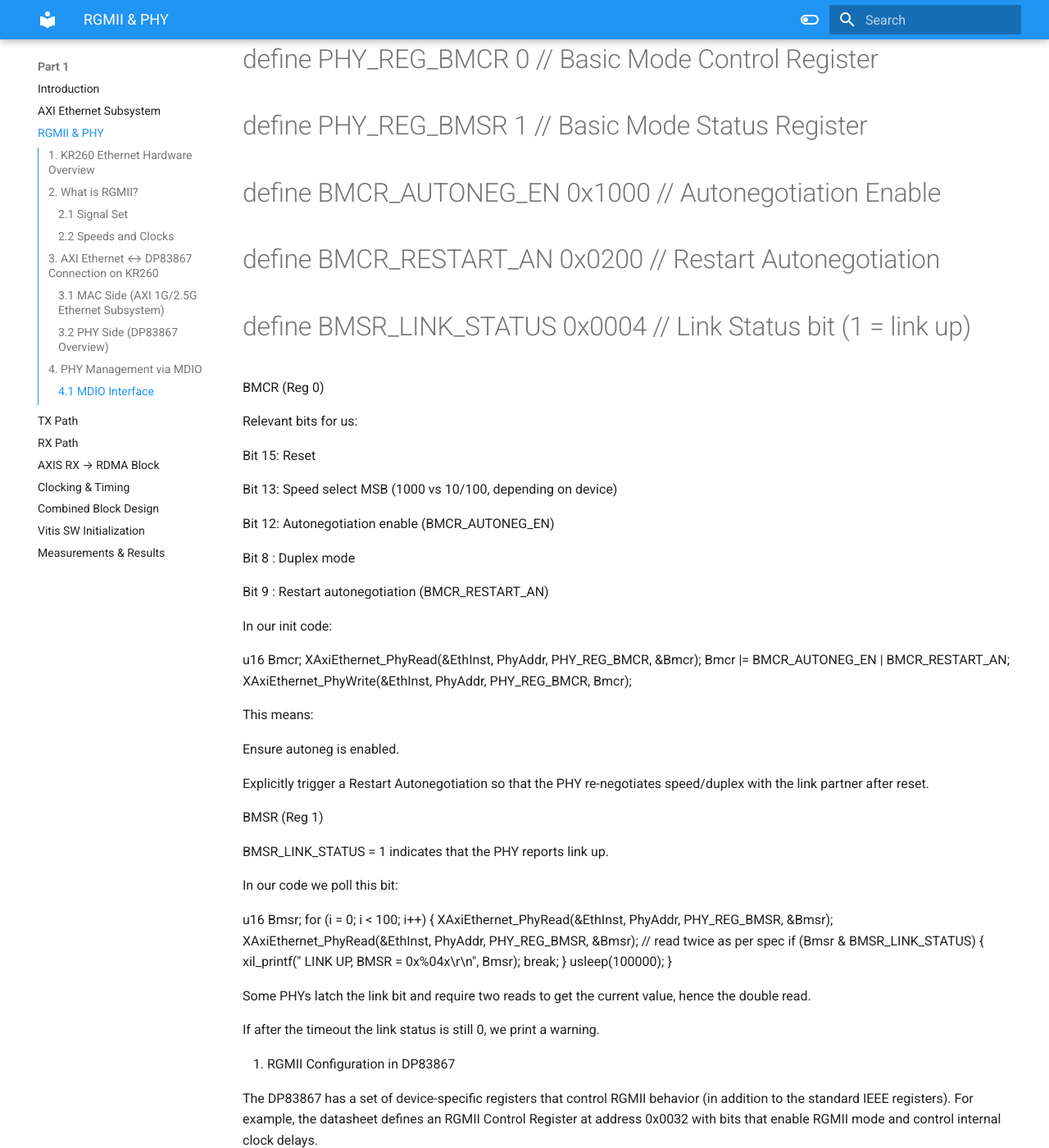
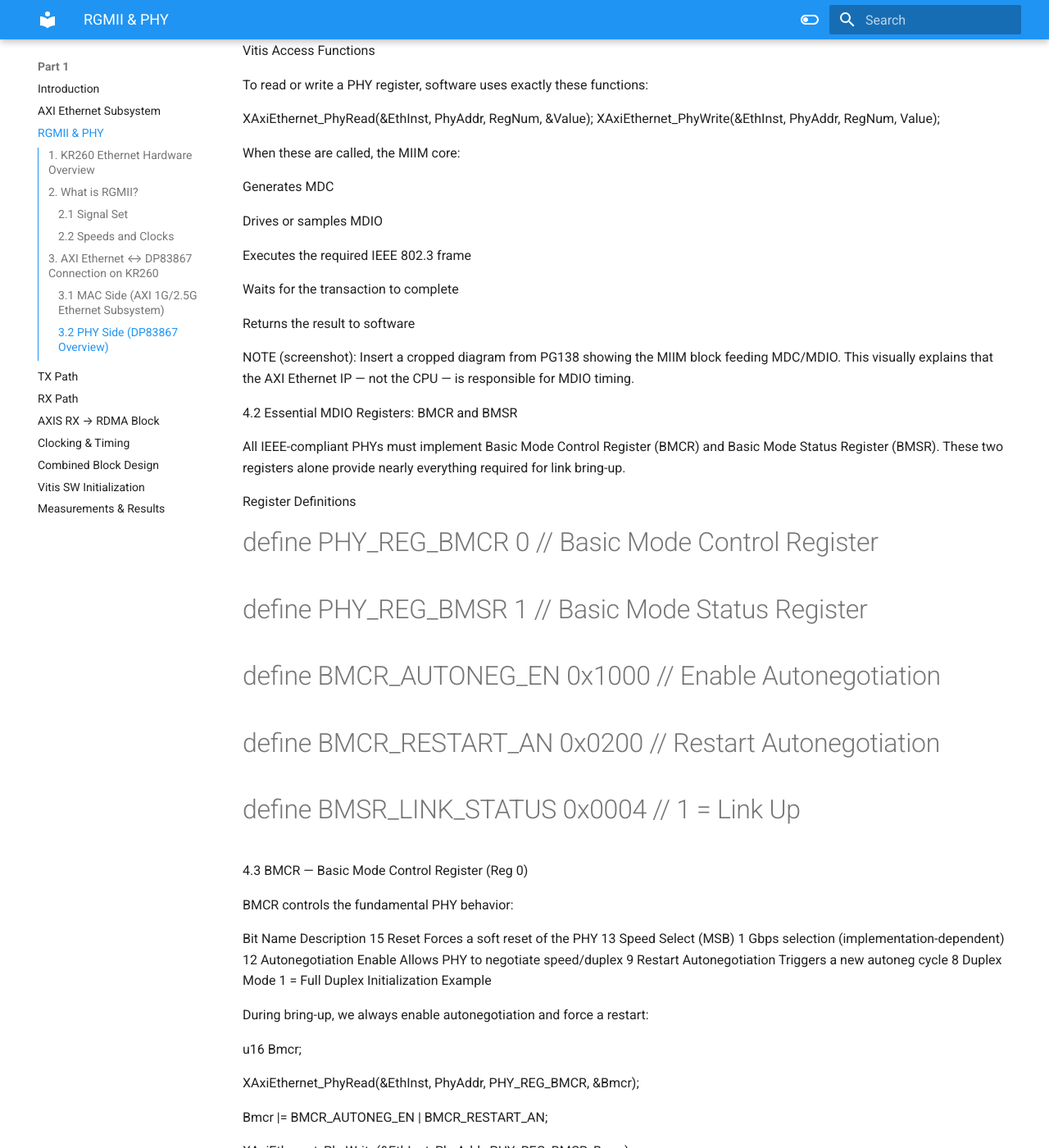
Before and after one commit to tolgakuntman/rdma-hw-pipeline, an MkDocs documentation site: the page built from docs/project/part1_ethernet/rgmii_phy.md, in a window 1280 px wide and 1400 px high, scrolled down 3787 px. Shown: the whole window at 82% size. Built offline with MkDocs 1.6.1 and Material for MkDocs 9.7.7, drawn with Linux system fonts in a browser that asks for light colours; nearby versions of some CDN libraries; library files that are not in the unit come from our copies; some of the changed text lies outside the part shown.

Commit message:
mkdocs update

````diff
--- a/docs/project/part1_ethernet/rgmii_phy.md
+++ b/docs/project/part1_ethernet/rgmii_phy.md
@@ -105,95 +105,190 @@
 
 ---
 
-## 4. PHY Management via MDIO
+4. PHY Management via MDIO
 
-### 4.1 MDIO Interface
+The DP83867 Gigabit Ethernet PHY on the KR260 is controlled through the MDIO management interface.
+All MDIO timing, protocol formatting, and communication is handled entirely inside the AXI 1G/2.5G Ethernet Subsystem, so software does not bit-bang the MDIO line manually.
 
-The AXI Ethernet Subsystem includes a built-in **Media Independent Interface Management (MIIM)** block. When we call:
+This section explains:
 
-```c
+How MDIO transactions actually work
+
+How the AXI Ethernet MIIM block handles reads/writes
+
+Which registers we use (BMCR/BMSR)
+
+How autonegotiation and link polling fit into the bring-up sequence
+
+4.1 MDIO Interface
+MIIM Hardware (Management Logic)
+
+The AXI Ethernet Subsystem includes a dedicated MIIM (Media Independent Interface Management) block.
+This hardware engine automatically performs:
+
+MDC clock generation (≤ 2.5 MHz per IEEE 802.3)
+
+MDIO frame formatting (start, opcode, PHY addr, reg addr, turnaround, data)
+
+MDIO read/write transactions
+
+Returning the received value to software
+
+Because of this, software never manually toggles MDC/MDIO pins.
+We simply call the driver functions, and the MAC does all the low-level work.
+
+Vitis Access Functions
+
+To read or write a PHY register, software uses exactly these functions:
+
 XAxiEthernet_PhyRead(&EthInst, PhyAddr, RegNum, &Value);
 XAxiEthernet_PhyWrite(&EthInst, PhyAddr, RegNum, Value);
-```
 
-the core:
 
-Asserts MDC and drives MDIO according to the IEEE 802.3 MDIO frame format.
+When these are called, the MIIM core:
 
-Sends an MDIO read or write transaction to the external PHY.
+Generates MDC
 
-Returns the register value to software.
+Drives or samples MDIO
 
-We do not bit-bang MDIO from software; all of this is handled by the MAC IP.
+Executes the required IEEE 802.3 frame
 
-NOTE (screenshot): Add a small diagram from PG138 showing the MIIM block and MDIO pins.
+Waits for the transaction to complete
 
-4.2 Basic Registers: BMCR and BMSR
+Returns the result to software
 
-The two most important MDIO registers we use are:
+NOTE (screenshot):
+Insert a cropped diagram from PG138 showing the MIIM block feeding MDC/MDIO.
+This visually explains that the AXI Ethernet IP — not the CPU — is responsible for MDIO timing.
 
-Basic Mode Control Register (BMCR, address 0)
+4.2 Essential MDIO Registers: BMCR and BMSR
 
-Basic Mode Status Register (BMSR, address 1)
+All IEEE-compliant PHYs must implement Basic Mode Control Register (BMCR) and Basic Mode Status Register (BMSR).
+These two registers alone provide nearly everything required for link bring-up.
 
-We access them with:
-#define PHY_REG_BMCR   0   // Basic Mode Control Register
-#define PHY_REG_BMSR   1   // Basic Mode Status Register
+Register Definitions
+#define PHY_REG_BMCR      0     // Basic Mode Control Register
+#define PHY_REG_BMSR      1     // Basic Mode Status Register
 
-#define BMCR_AUTONEG_EN  0x1000  // Autonegotiation Enable
-#define BMCR_RESTART_AN  0x0200  // Restart Autonegotiation
+#define BMCR_AUTONEG_EN   0x1000   // Enable Autonegotiation
+#define BMCR_RESTART_AN   0x0200   // Restart Autonegotiation
 
-#define BMSR_LINK_STATUS 0x0004  // Link Status bit (1 = link up)
+#define BMSR_LINK_STATUS  0x0004   // 1 = Link Up
 
-BMCR (Reg 0)
+4.3 BMCR — Basic Mode Control Register (Reg 0)
 
-Relevant bits for us:
+BMCR controls the fundamental PHY behavior:
 
-Bit 15: Reset
+Bit	Name	Description
+15	Reset	Forces a soft reset of the PHY
+13	Speed Select (MSB)	1 Gbps selection (implementation-dependent)
+12	Autonegotiation Enable	Allows PHY to negotiate speed/duplex
+9	Restart Autonegotiation	Triggers a new autoneg cycle
+8	Duplex Mode	1 = Full Duplex
+Initialization Example
 
-Bit 13: Speed select MSB (1000 vs 10/100, depending on device)
-
-Bit 12: Autonegotiation enable (BMCR_AUTONEG_EN)
-
-Bit 8 : Duplex mode
-
-Bit 9 : Restart autonegotiation (BMCR_RESTART_AN)
-
-In our init code:
+During bring-up, we always enable autonegotiation and force a restart:
 
 u16 Bmcr;
+
 XAxiEthernet_PhyRead(&EthInst, PhyAddr, PHY_REG_BMCR, &Bmcr);
+
 Bmcr |= BMCR_AUTONEG_EN | BMCR_RESTART_AN;
+
 XAxiEthernet_PhyWrite(&EthInst, PhyAddr, PHY_REG_BMCR, Bmcr);
 
 
-This means:
+Meaning:
 
-Ensure autoneg is enabled.
+Autonegotiation is guaranteed to be active
 
-Explicitly trigger a Restart Autonegotiation so that the PHY re-negotiates speed/duplex with the link partner after reset.
+PHY immediately renegotiates speed/duplex with link partner
 
-BMSR (Reg 1)
+Prevents mismatch issues after reset or cable reconnects
 
-BMSR_LINK_STATUS = 1 indicates that the PHY reports link up.
+This is standard practice for any RGMII PHY bring-up.
 
-In our code we poll this bit:
+4.4 BMSR — Basic Mode Status Register (Reg 1)
+
+BMSR provides PHY link state and basic capability information.
+
+The key bit for bring-up is:
+
+Bit	Name	Description
+2	Link Status	1 = Link Up, 0 = Link Down
+Why Do We Double-Read BMSR?
+
+Many PHYs implement latched link bits:
+The first read clears the latch, and only the second read returns the real-time link status.
+
+That is why the polling code looks like this:
 
 u16 Bmsr;
-for (i = 0; i < 100; i++) {
+
+for (int i = 0; i < 100; i++) {
+
     XAxiEthernet_PhyRead(&EthInst, PhyAddr, PHY_REG_BMSR, &Bmsr);
-    XAxiEthernet_PhyRead(&EthInst, PhyAddr, PHY_REG_BMSR, &Bmsr); // read twice as per spec
+    XAxiEthernet_PhyRead(&EthInst, PhyAddr, PHY_REG_BMSR, &Bmsr);  // real current value
+
     if (Bmsr & BMSR_LINK_STATUS) {
-        xil_printf("  LINK UP, BMSR = 0x%04x\r\n", Bmsr);
+        xil_printf("LINK UP, BMSR = 0x%04x\r\n", Bmsr);
         break;
     }
-    usleep(100000);
+
+    usleep(100000);  // 100 ms
 }
 
 
-Some PHYs latch the link bit and require two reads to get the current value, hence the double read.
+This provides up to 10 seconds for the cable and remote device to negotiate a link.
 
-If after the timeout the link status is still 0, we print a warning.
+If we reach the timeout without LINK_STATUS becoming 1, the code prints a warning.
+
+4.5 Why BMCR/BMSR Matter So Much
+
+These two registers are the foundation of all Ethernet PHY bring-up:
+
+Autonegotiation control lives in BMCR
+
+Real-time link state comes from BMSR
+
+Any mismatch / negotiation issue shows up in these registers
+
+Debugging RGMII timing problems almost always starts by checking BMSR
+
+After reset, BMCR_RESTART_AN is mandatory for stable links
+
+Even though DP83867 has many extended registers, almost all essential behavior depends on BMCR/BMSR.
+
+4.6 MAC Speed vs PHY Autonegotiation
+
+A critical point:
+
+The PHY negotiates speed with the link partner, but the MAC does NOT auto-update its speed.
+
+AXI Ethernet does not adapt to PHY speed automatically.
+
+Therefore, the MAC must be explicitly configured:
+
+XAxiEthernet_SetOperatingSpeed(&EthInst, XAE_SPEED_1000_MBPS);
+
+
+In our project we always forced the MAC to 1 Gbps mode, because:
+
+The DP83867 and KR260 are fully gigabit-capable
+
+Our test switches/PCs are all gigabit
+
+The RGMII interface requires 125 MHz internally regardless of actual line rate
+
+If someone wanted to support 10/100 as well, they would:
+
+Read vendor-specific PHY registers to learn the negotiated speed
+
+Call XAxiEthernet_SetOperatingSpeed() accordingly
+
+Potentially adjust MAC flow-control settings
+
+This was not needed in our system.
 
 5. RGMII Configuration in DP83867
 
````
